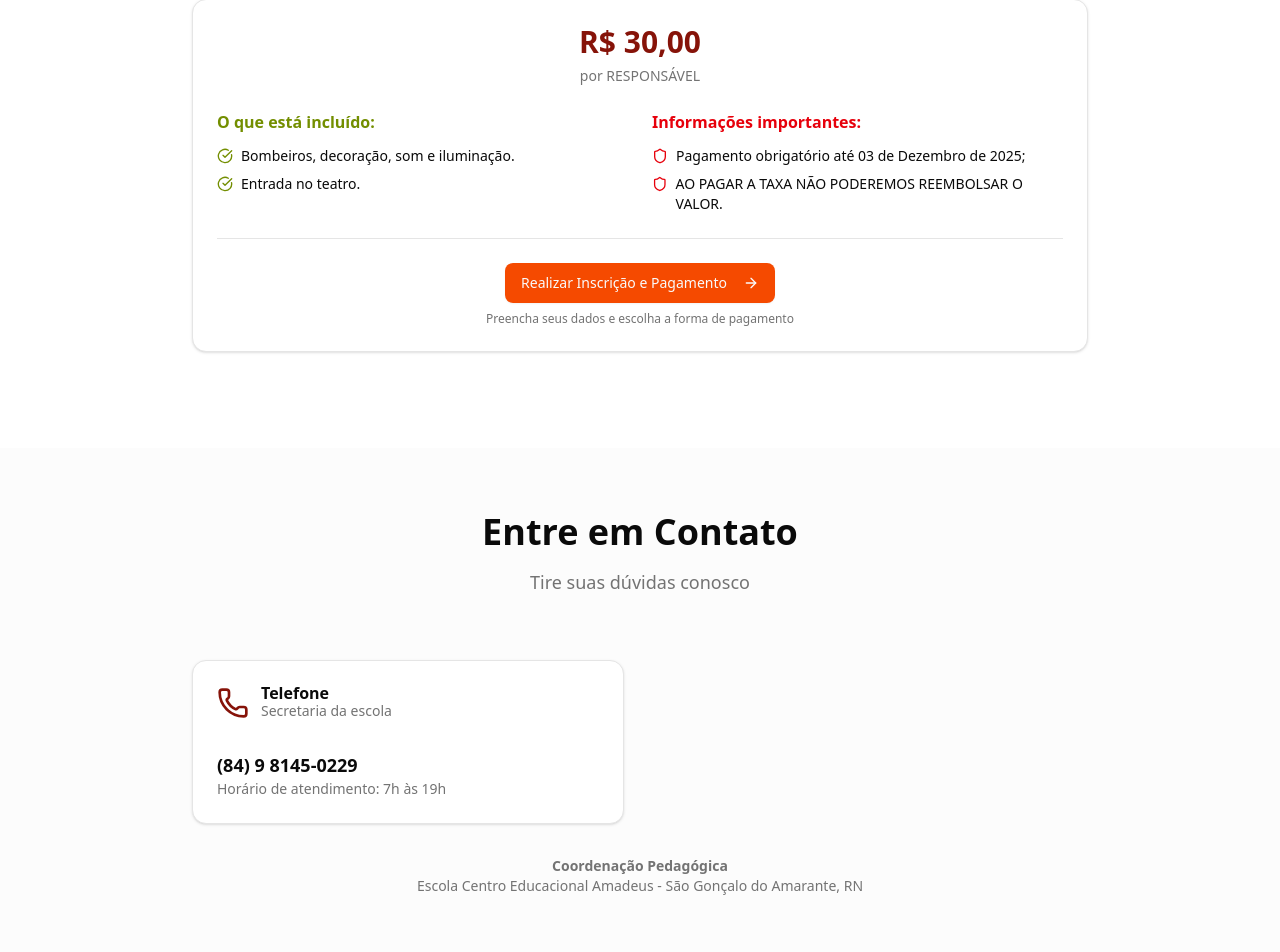
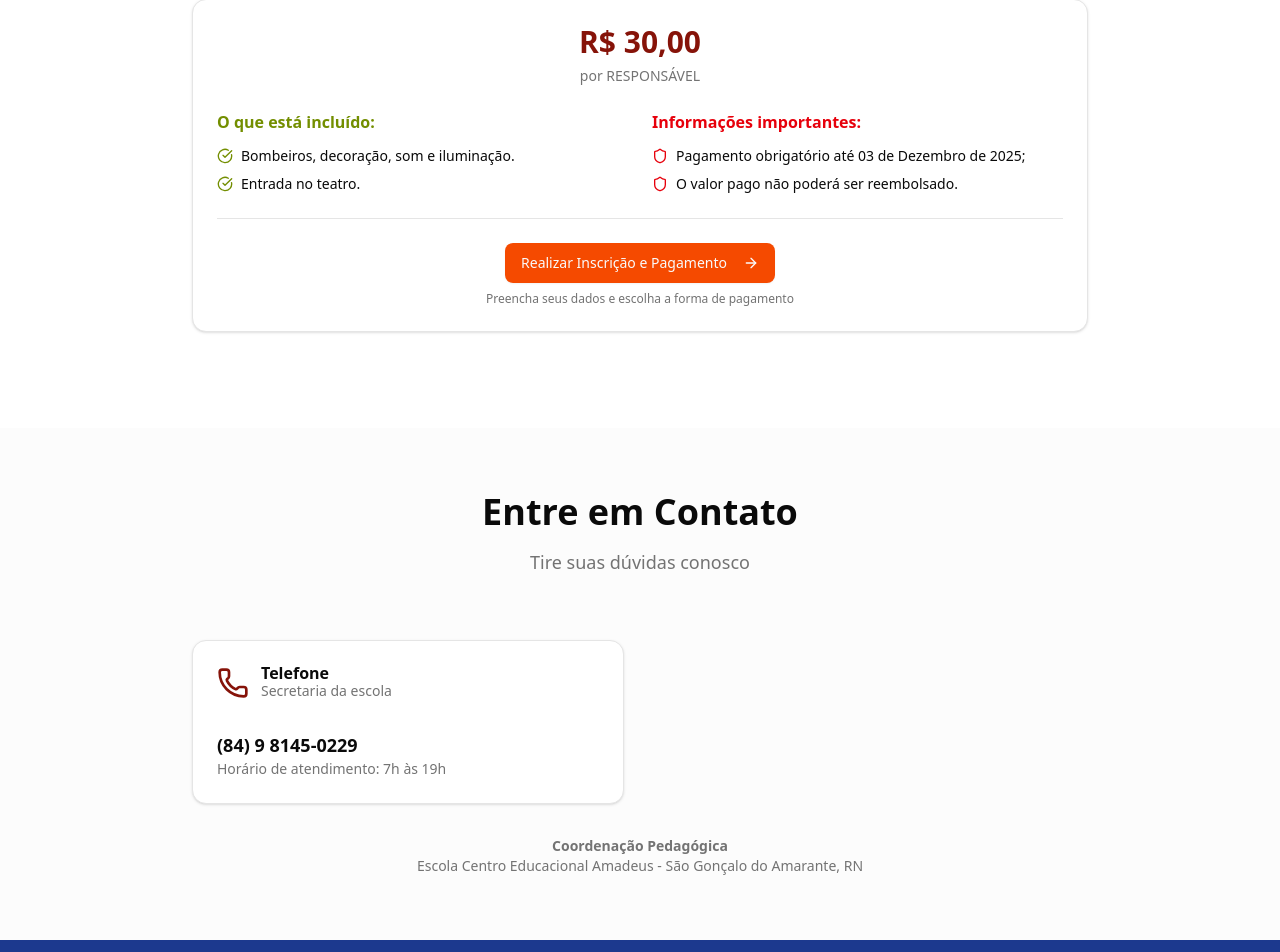
Before and after one commit to pedrologapp/amadeus2025atodenatal1, a React (Vite) app: page / in a window 1280 px wide. Shown: the part 2847-3799 px from the top of the page. Built offline with nearby package versions, Linux system fonts and the light colour scheme.

Commit message:
Update fmt.Println message from 'Hello' to 'Goodbye'

```diff
--- a/src/App.jsx
+++ b/src/App.jsx
@@ -669,7 +669,7 @@ const decreaseTickets = () => {
                     </li>
                     <li className="flex items-start">
                       <Shield className="h-4 w-4 text-destructive mr-2 mt-0.5" />
-                      AO PAGAR A TAXA NÃO PODEREMOS REEMBOLSAR O VALOR.
+                      O valor pago não poderá ser reembolsado.
                     </li>
                   </ul>
                 </div>
```
